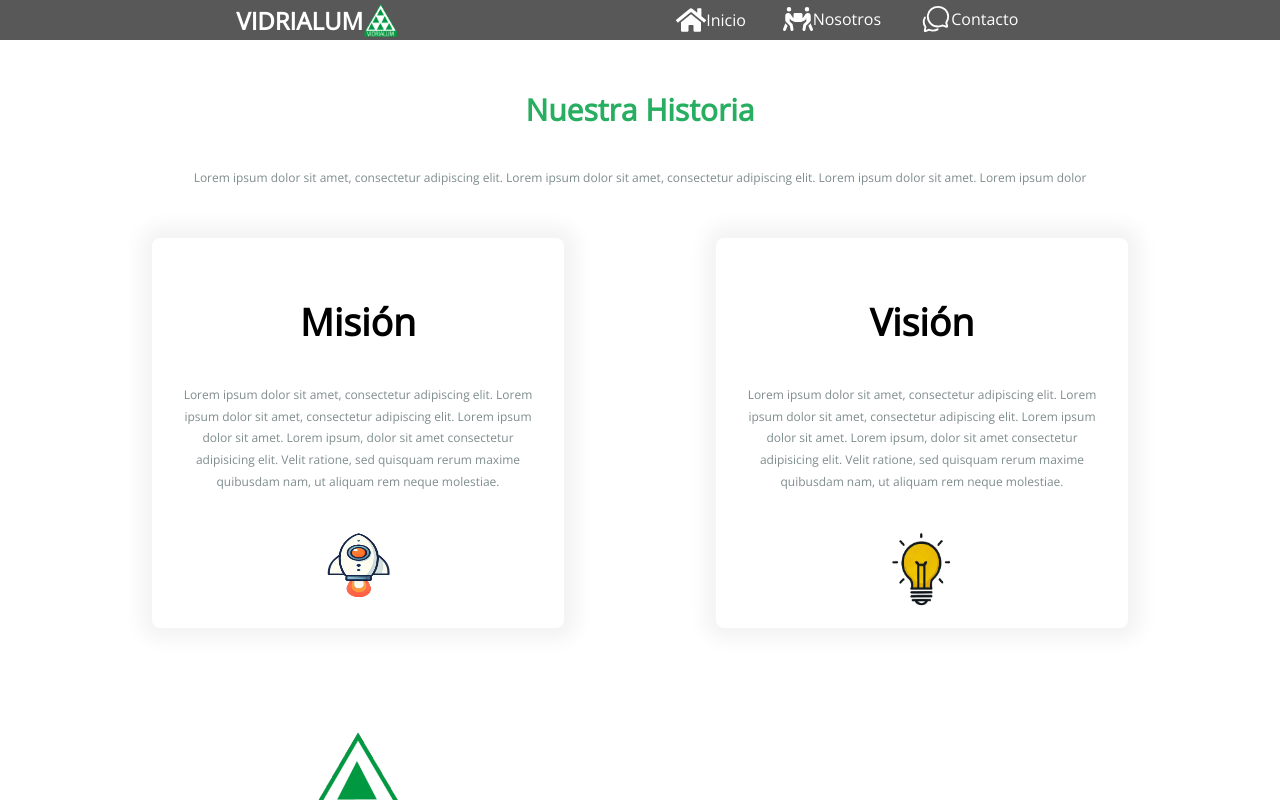
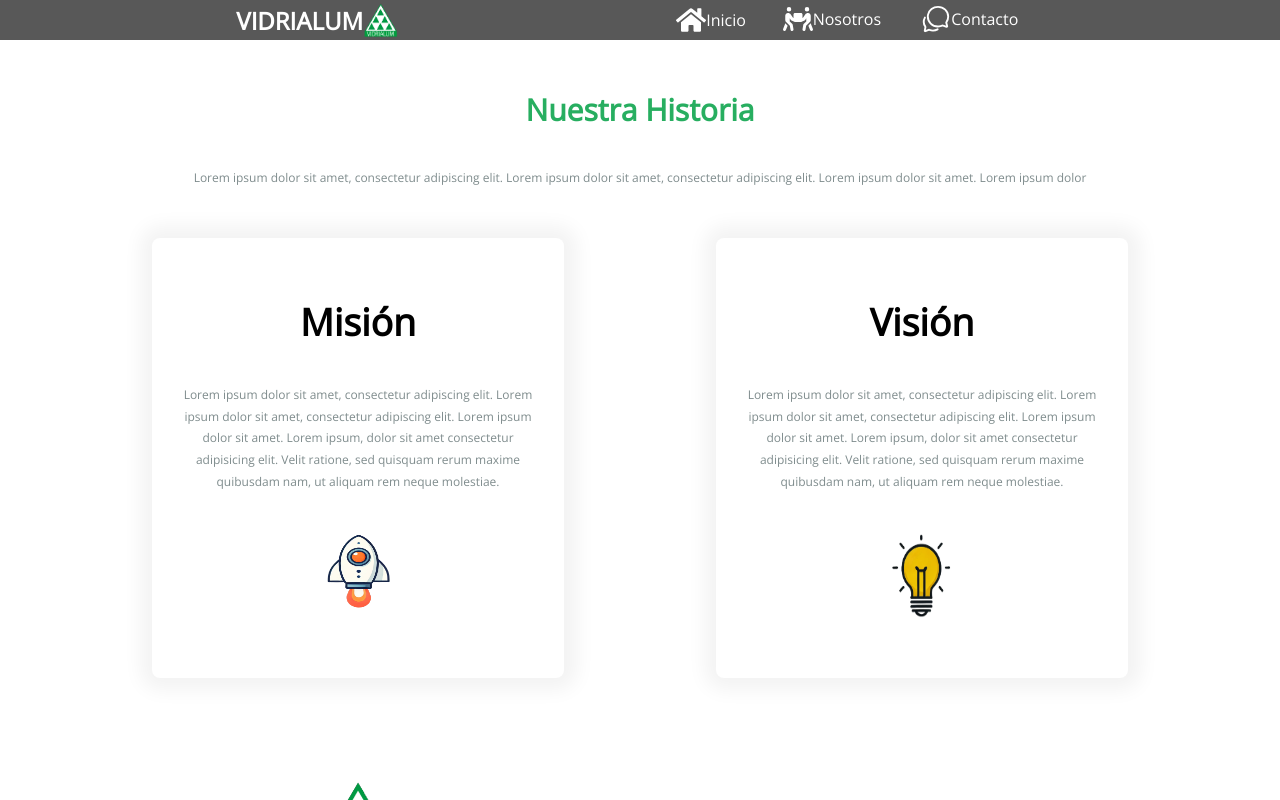
Before and after one commit to giovannigm/FrontEnd-Vidrialum, a React (Vite) app: page /Nosotros in a window 1280 px wide. Shown: the top 800 px of the page. Built offline with nearby package versions, Linux system fonts and the light colour scheme; no server answers.

Commit message:
updating styles

```diff
--- a/src/components/page/nosotros/nosotros.scss
+++ b/src/components/page/nosotros/nosotros.scss
@@ -42,7 +42,7 @@ p {
   box-shadow: 1px 0px 19px 12px rgba(0, 0, 0, 0.05);
   margin-bottom: 20px;
   width: 30%; /* Ensure each section takes 50% of the container */
-  height: 350px;
+  height: 400px;
   img {
     width: 35%;
     height: 25%;
```
